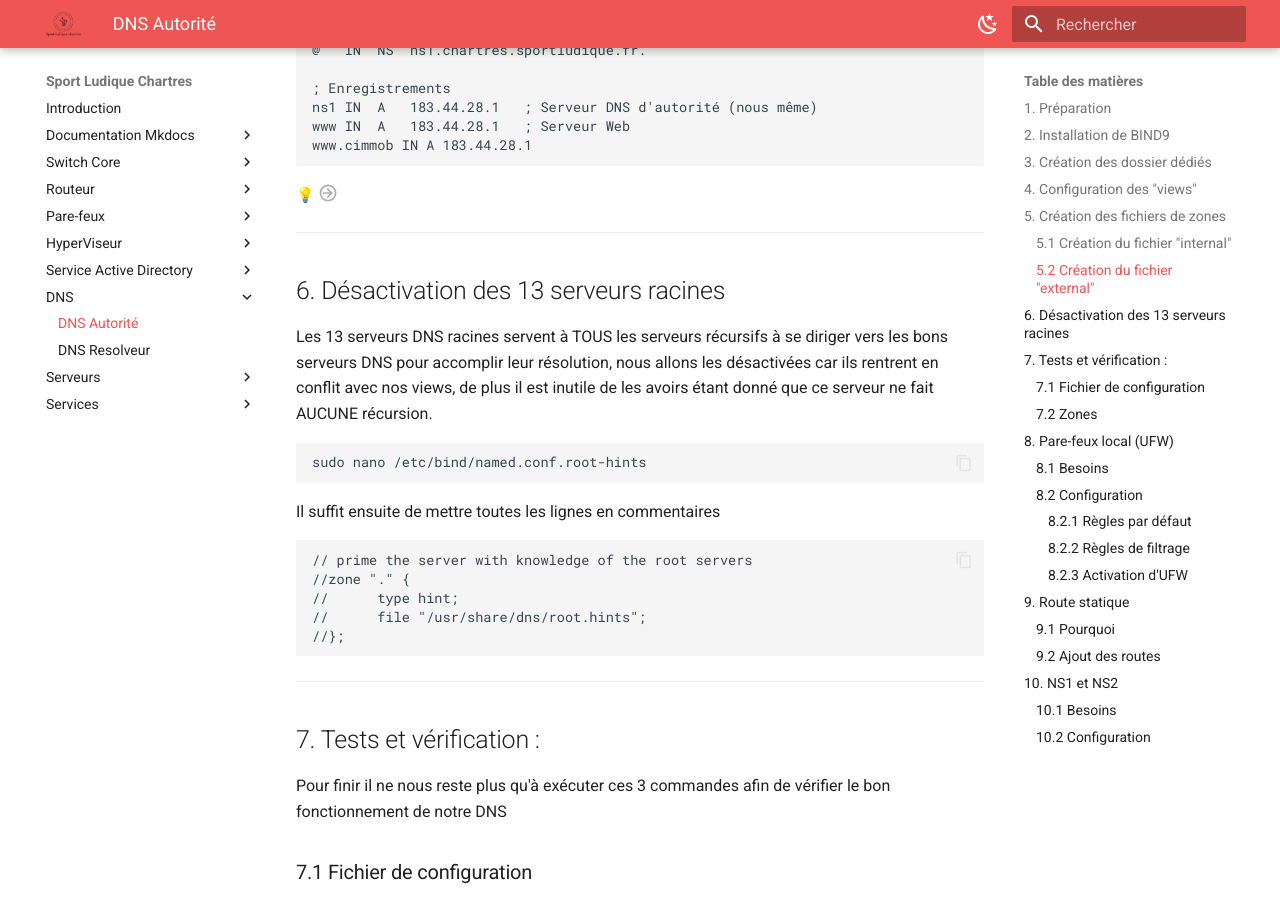
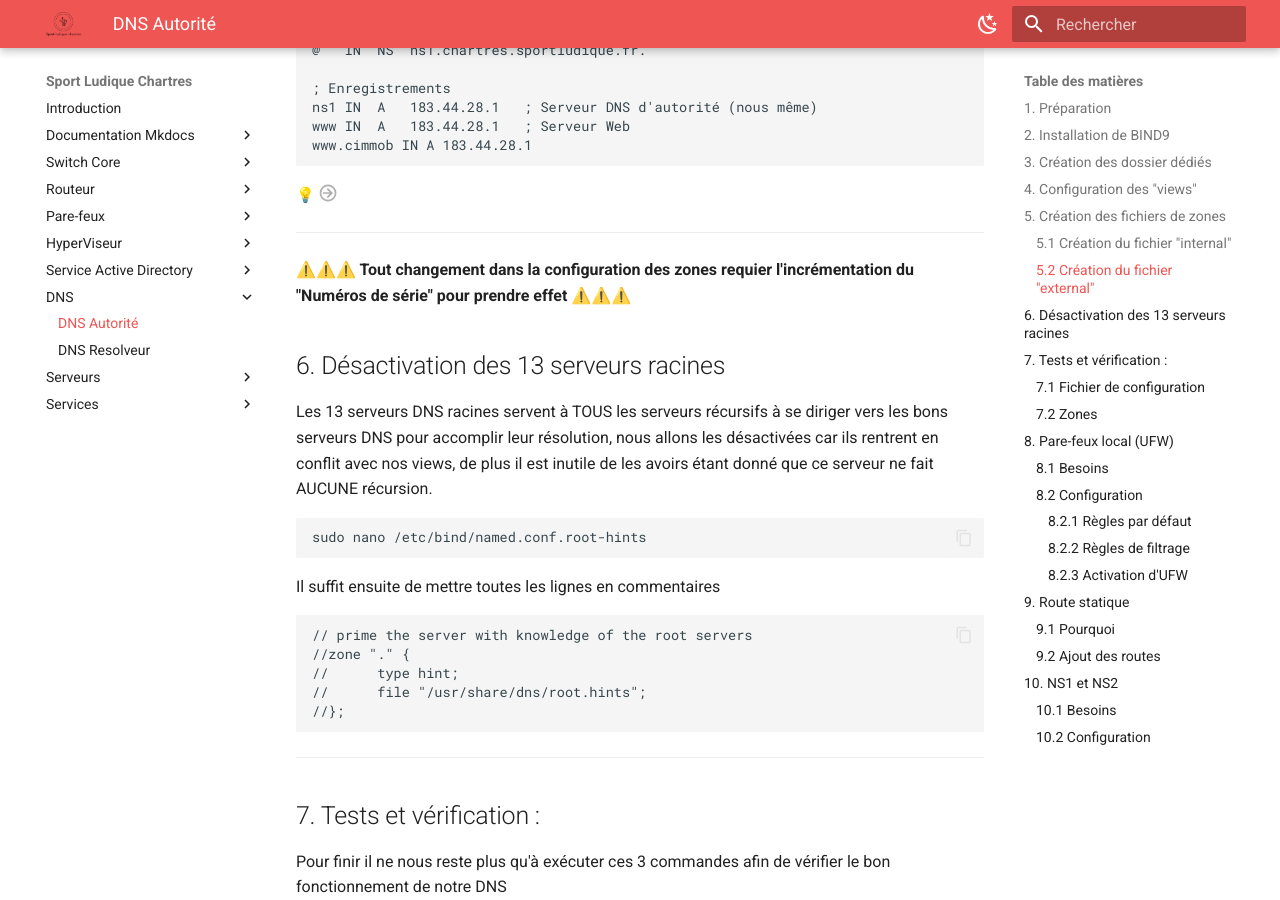
Before and after one commit to Sym-0ne/sport-ludique-Chartres, an MkDocs documentation site: the page built from docs/DNS/DNS-autorité.md, in a window 1280 px wide and 900 px high, scrolled down 2634 px. Built offline with MkDocs 1.6.1 and Material for MkDocs 9.7.7, drawn with Linux system fonts in a browser that asks for light colours; emoji names are drawn with the system emoji font.

Commit message:
modif doc dns auth

```diff
--- a/docs/DNS/DNS-autorité.md
+++ b/docs/DNS/DNS-autorité.md
@@ -135,6 +135,8 @@ www.cimmob IN A 183.44.28.1
 1. Tout les enregistrements pointent vers l'IP publique de R1 qui feras ensuite le lien avec le LAN grâce au PAT, la haute disponibilité seras implémenter plus tard
 
 ---
+
+**⚠️⚠️⚠️ Tout changement dans la configuration des zones requier l'incrémentation du "Numéros de série" pour prendre effet ⚠️⚠️⚠️**
 
 ## 6. Désactivation des 13 serveurs racines
 
```
